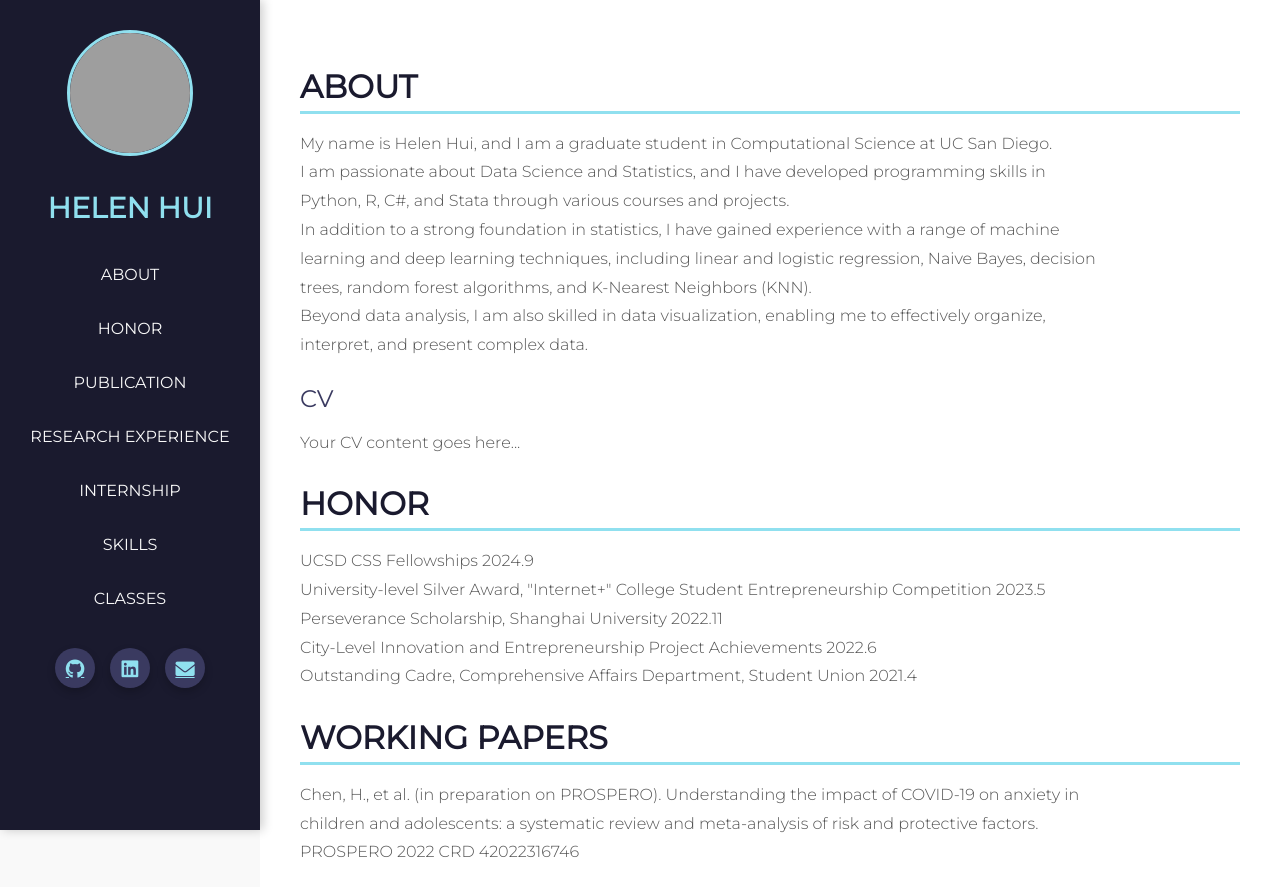
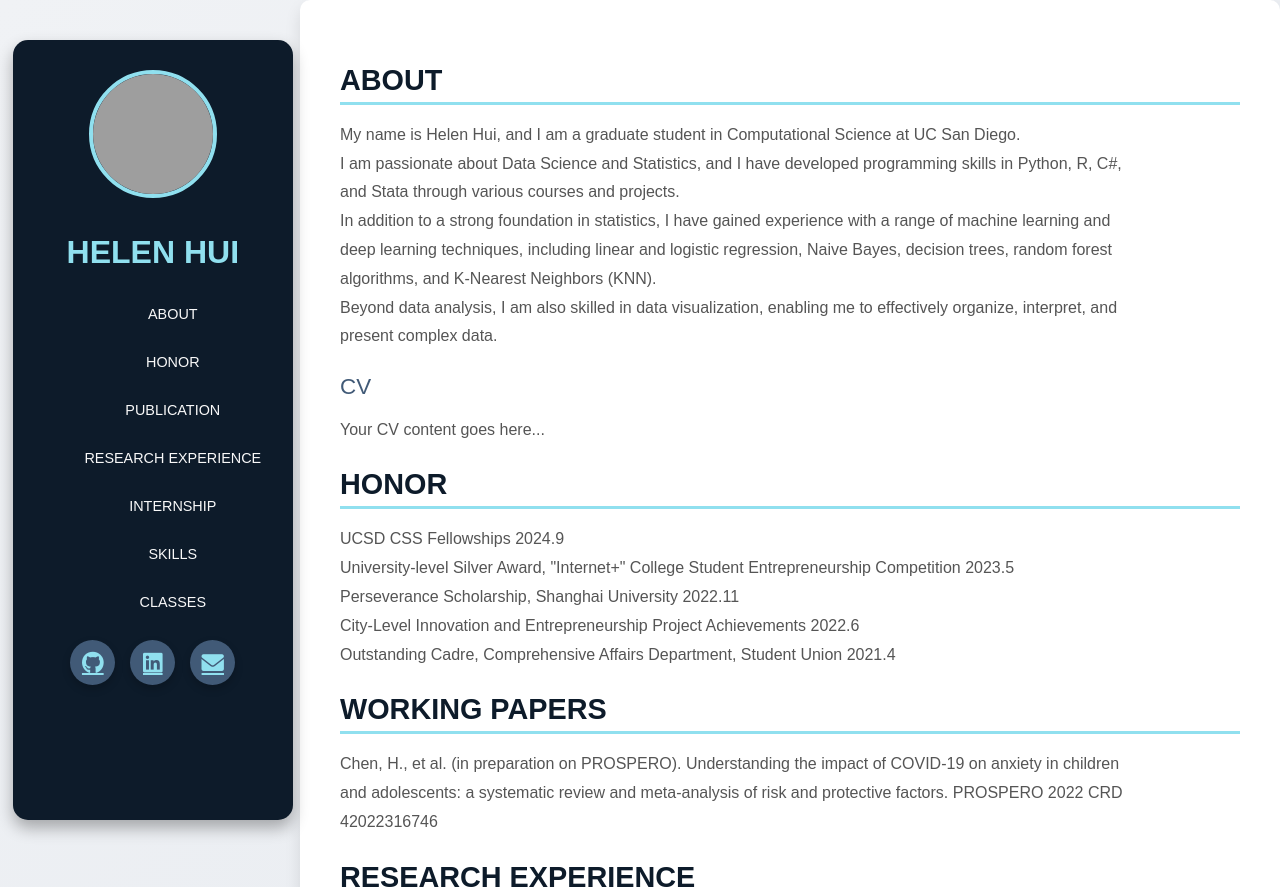
Before and after one commit to SHEEPQUEEN422/SHEEPQUEEN422.github.io, a plain HTML site: page index.html in a window 1280 px wide. Shown: the top 887 px of the page. Drawn offline with Linux system fonts and the light colour scheme; grey boxes are pictures that could not be loaded.

Commit message:
Update styles.css

```diff
--- a/styles.css
+++ b/styles.css
@@ -1,23 +1,26 @@
 /* General Styles */
 body {
   margin: 0;
-  font-family: 'Montserrat', sans-serif;
-  background-color: #f9f9f9;
+  font-family: 'Poppins', sans-serif; /* Updated font */
+  background: linear-gradient(135deg, #f0f2f5, #e0e5ec); /* Soft gradient background */
   display: flex;
   color: #333;
 }
 
 /* Sidebar Styles */
 .sidebar {
-  background-color: #1a1a2e;
-  width: 260px;
+  background-color: #0d1b2a; /* Darker, modern background color */
+  width: 240px;
   position: fixed;
-  height: 100vh;
+  height: 90vh;
+  top: 5vh;
+  left: 1%;
+  border-radius: 15px; /* Rounded sidebar */
+  padding: 30px 20px;
   display: flex;
   flex-direction: column;
   align-items: center;
-  padding-top: 30px;
-  box-shadow: 3px 0 10px rgba(0, 0, 0, 0.2);
+  box-shadow: 0px 8px 16px rgba(0, 0, 0, 0.3); /* Floating effect */
 }
 
 /* Avatar */
@@ -26,7 +29,7 @@ body {
   height: 120px;
   border-radius: 50%;
   margin-bottom: 15px;
-  border: 3px solid #90e0ef;
+  border: 4px solid #90e0ef;
   transition: transform 0.3s ease;
 }
 
@@ -38,17 +41,16 @@ body {
 .name {
   color: #90e0ef;
   font-weight: 700;
-  font-size: 1.8em;
-  margin-bottom: 20px;
+  font-size: 2em; /* Larger for emphasis */
   text-align: center;
+  margin-bottom: 15px;
 }
 
 /* Sidebar Navigation */
 .sidebar-nav {
   display: flex;
   flex-direction: column;
-  align-items: center;
-  gap: 15px;
+  gap: 12px;
   margin-top: 10px;
 }
 
@@ -56,7 +58,7 @@ body {
   color: #f9f9f9;
   text-decoration: none;
   font-weight: 500;
-  font-size: 1em;
+  font-size: 0.9em;
   text-transform: uppercase;
   padding: 10px 20px;
   width: 100%;
@@ -66,56 +68,57 @@ body {
 }
 
 .sidebar-link:hover {
-  background-color: #3a3a60;
+  background-color: #415a77; /* Subtle highlight */
   transform: scale(1.05);
 }
 
-/* Active Link */
 .sidebar-link.active {
   font-weight: 700;
   background-color: #90e0ef;
-  color: #1a1a2e;
-  box-shadow: 0 4px 8px rgba(0, 0, 0, 0.15);
+  color: #0d1b2a;
+  box-shadow: 0 4px 8px rgba(0, 0, 0, 0.2);
 }
 
 /* Social Icons */
 .social-icons {
   display: flex;
   gap: 15px;
-  margin-top: 30px;
+  margin-top: 20px;
 }
 
 .icon-link {
   display: flex;
   justify-content: center;
   align-items: center;
-  width: 40px;
-  height: 40px;
+  width: 45px;
+  height: 45px;
   border-radius: 50%;
-  background-color: #3a3a60;
+  background-color: #415a77;
   color: #90e0ef;
-  font-size: 1.2em;
+  font-size: 1.4em;
   transition: background-color 0.3s, transform 0.3s;
   box-shadow: 0px 4px 8px rgba(0, 0, 0, 0.2);
 }
 
 .icon-link:hover {
   background-color: #90e0ef;
-  color: #1a1a2e;
+  color: #0d1b2a;
   transform: scale(1.1);
 }
 
 /* Content Styles */
 .content {
-  margin-left: 260px;
+  margin-left: 300px;
   padding: 40px;
   background-color: #ffffff;
+  border-radius: 10px; /* Rounded content area */
+  box-shadow: 0px 8px 16px rgba(0, 0, 0, 0.1);
 }
 
 /* Headings */
 h2 {
-  color: #1a1a2e;
-  font-size: 2em;
+  color: #0d1b2a;
+  font-size: 1.8em;
   font-weight: 600;
   margin-bottom: 15px;
   text-transform: uppercase;
@@ -124,8 +127,8 @@ h2 {
 }
 
 h3 {
-  color: #3a3a60;
-  font-size: 1.5em;
+  color: #415a77;
+  font-size: 1.4em;
   font-weight: 500;
   margin-bottom: 10px;
 }
@@ -143,7 +146,7 @@ p {
 /* Responsive Adjustments */
 @media (max-width: 768px) {
   .sidebar {
-    width: 220px;
+    width: 200px;
   }
 
   .content {
@@ -156,15 +159,15 @@ p {
   }
 
   .sidebar-link {
-    font-size: 0.9em;
+    font-size: 0.85em;
   }
 
   h2 {
-    font-size: 1.6em;
+    font-size: 1.4em;
   }
 
   h3 {
-    font-size: 1.3em;
+    font-size: 1.2em;
   }
 
   p {
```
